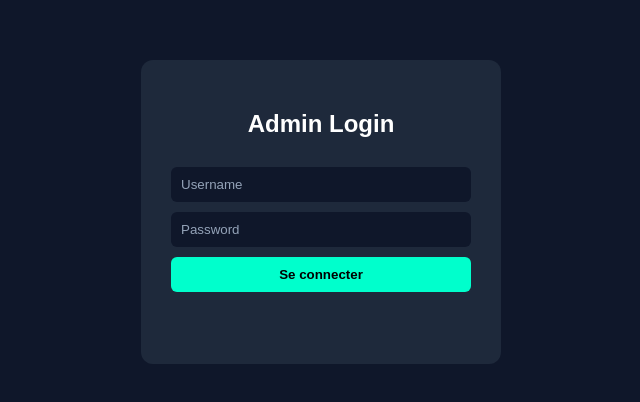
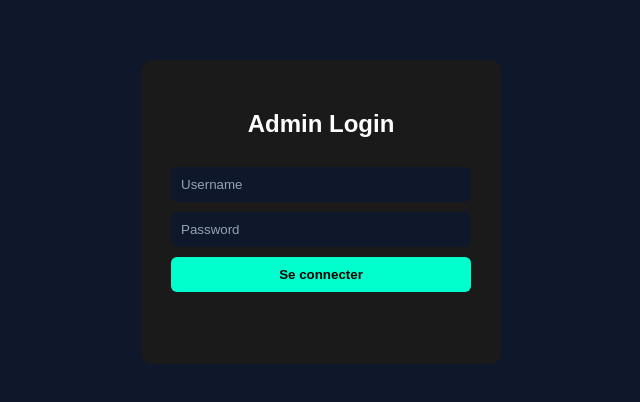
Before and after one commit to Creeder347Dev/Bingo-Stream, a website: page login.html in a window 1280 px wide. Shown: the part 188-590 px from the top of the page, without its empty margins (319-959 px from the left). Drawn offline with Linux system fonts and the light colour scheme.

Commit message:
Update login.css

```diff
--- a/login.css
+++ b/login.css
@@ -9,7 +9,7 @@ body {
 }
 
 .login-box {
-  background: #1e293b; /* card editor */
+  background: #1a1a1a; /* card editor */
   padding: 30px;
   border-radius: 12px;
   width: 300px;
```
